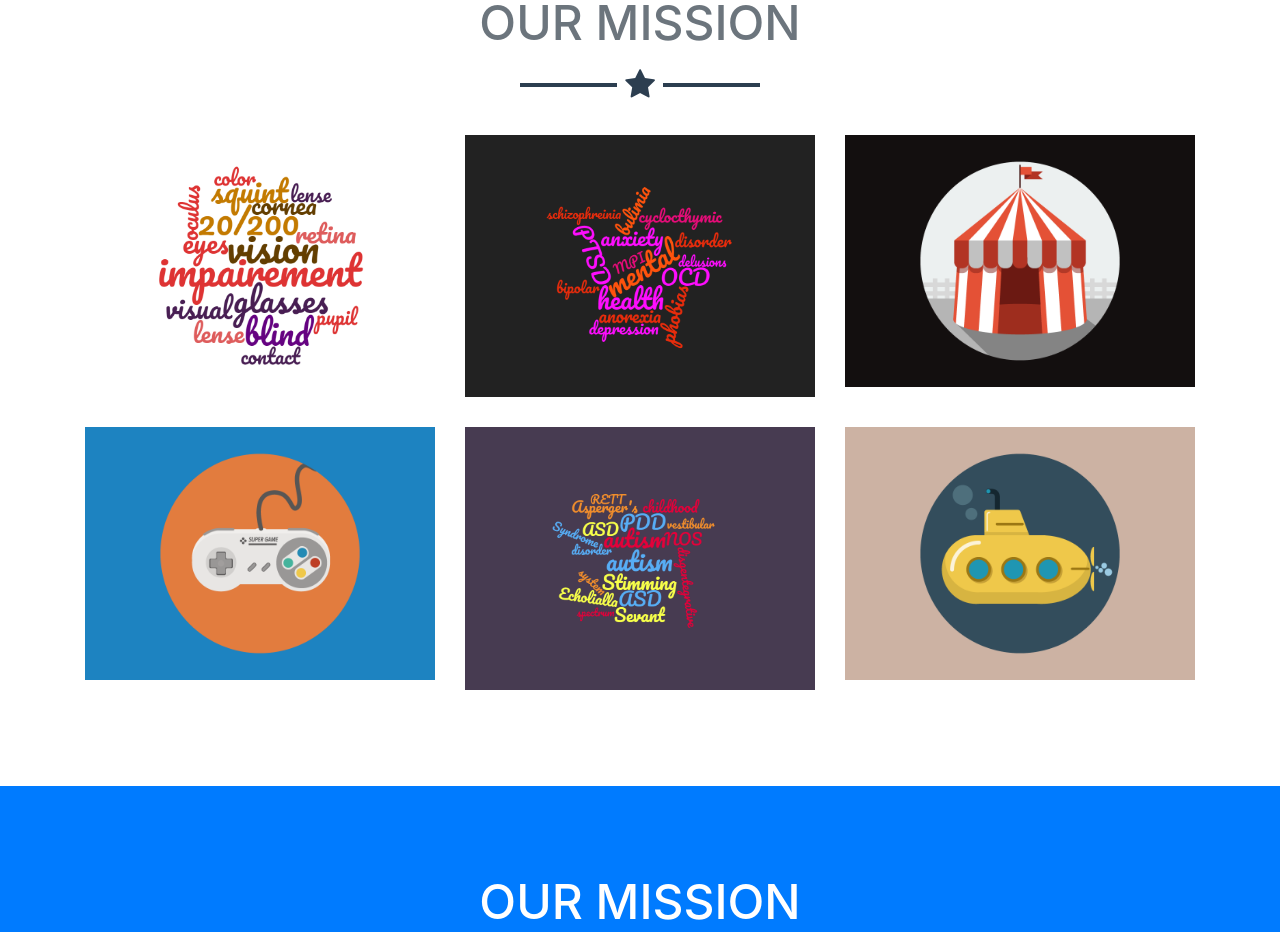
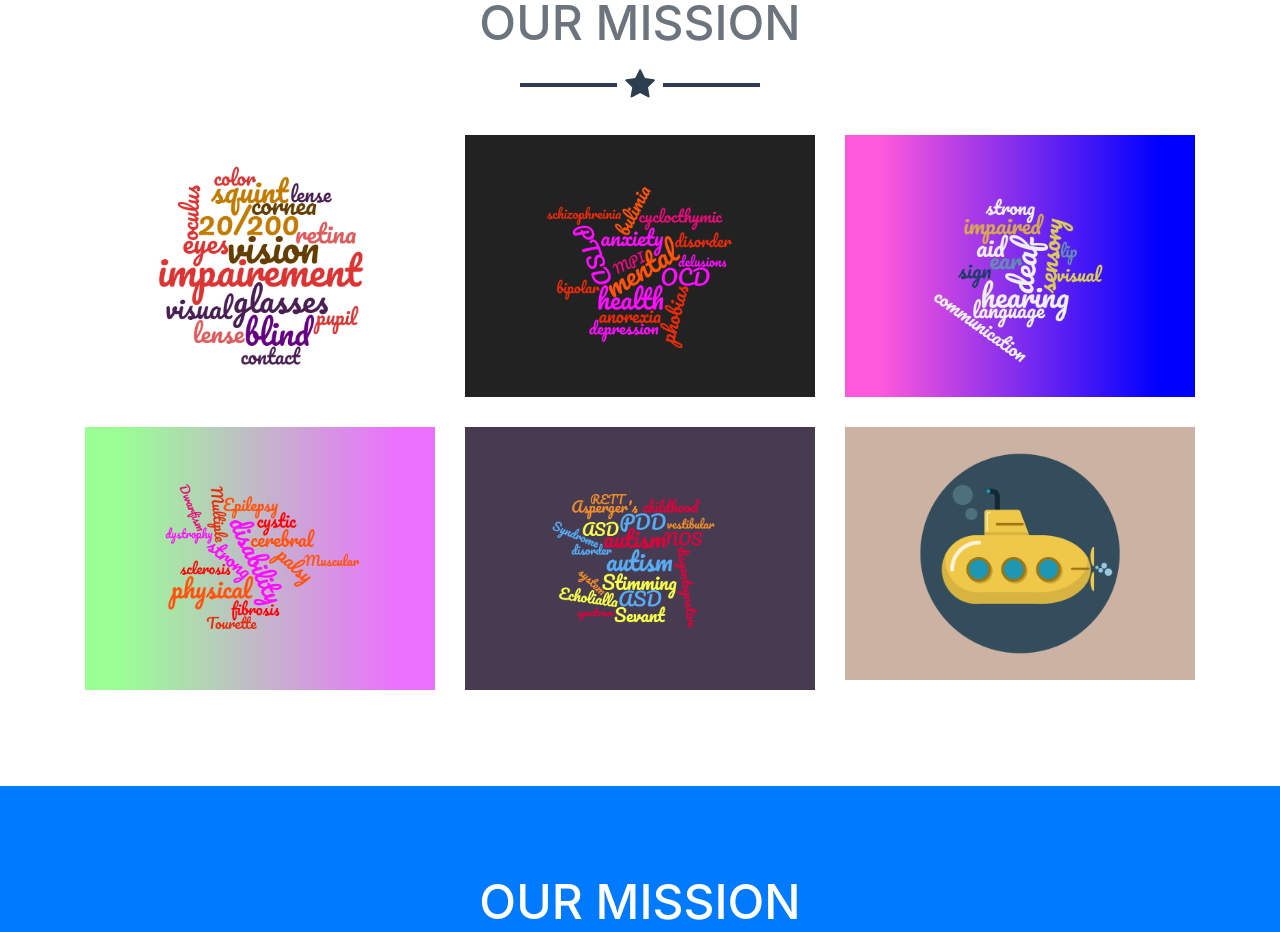
Before and after one commit to spicy-peppers/diability-awareness, a website with bundled scripts: page index.html in a window 1280 px wide. Shown: the part 877-1809 px from the top of the page. Built offline with nearby package versions, Linux system fonts and the light colour scheme; files whose address does not match are found by name.

Commit message:
merge index

```diff
--- a/index.html
+++ b/index.html
@@ -95,7 +95,7 @@
                   <i class="fa fa-search-plus fa-3x"></i>
                 </div>
               </div>
-              <img class="img-fluid" src="img/portfolio/circus.png" alt="">
+              <img class="img-fluid" src="img/portfolio/deafblob.png" alt="">
             </a>
           </div>
           <div class="col-md-6 col-lg-4">
@@ -105,7 +105,7 @@
                   <i class="fa fa-search-plus fa-3x"></i>
                 </div>
               </div>
-              <img class="img-fluid" src="img/portfolio/game.png" alt="">
+              <img class="img-fluid" src="img/portfolio/physicalblob.png" alt="">
             </a>
           </div>
           <div class="col-md-6 col-lg-4">
@@ -309,7 +309,7 @@ If you need better sight or check your eyes you can probably just go to your loc
             <div class="col-lg-8 mx-auto">
               <h2 class="text-secondary text-uppercase mb-0">Deaf or Hard of Hearing</h2>
               <hr class="star-dark mb-5">
-              <img class="img-fluid mb-5" src="img/portfolio/.png" alt="">
+              <img class="img-fluid mb-5" src="img/portfolio/deafblob.png" alt="">
               <p class="mb-5">Lorem ipsum dolor sit amet, consectetur adipisicing elit. Mollitia neque assumenda ipsam nihil, molestias magnam, recusandae quos quis inventore quisquam velit asperiores, vitae? Reprehenderit soluta, eos quod consequuntur itaque. Nam.</p>
               <a class="btn btn-primary btn-lg rounded-pill portfolio-modal-dismiss" href="#">
                 <i class="fa fa-close"></i>
@@ -331,7 +331,7 @@ If you need better sight or check your eyes you can probably just go to your loc
             <div class="col-lg-8 mx-auto">
               <h2 class="text-secondary text-uppercase mb-0">Physical Disabilities</h2>
               <hr class="star-dark mb-5">
-              <img class="img-fluid mb-5" src="img/portfolio/game.png" alt="">
+              <img class="img-fluid mb-5" src="img/portfolio/physicalblob.png" alt="">
               <p class="mb-5">Lorem ipsum dolor sit amet, consectetur adipisicing elit. Mollitia neque assumenda ipsam nihil, molestias magnam, recusandae quos quis inventore quisquam velit asperiores, vitae? Reprehenderit soluta, eos quod consequuntur itaque. Nam.</p>
               <a class="btn btn-primary btn-lg rounded-pill portfolio-modal-dismiss" href="#">
                 <i class="fa fa-close"></i>
```
Also changed, not shown: img/portfolio/physicalblob.png (added).
